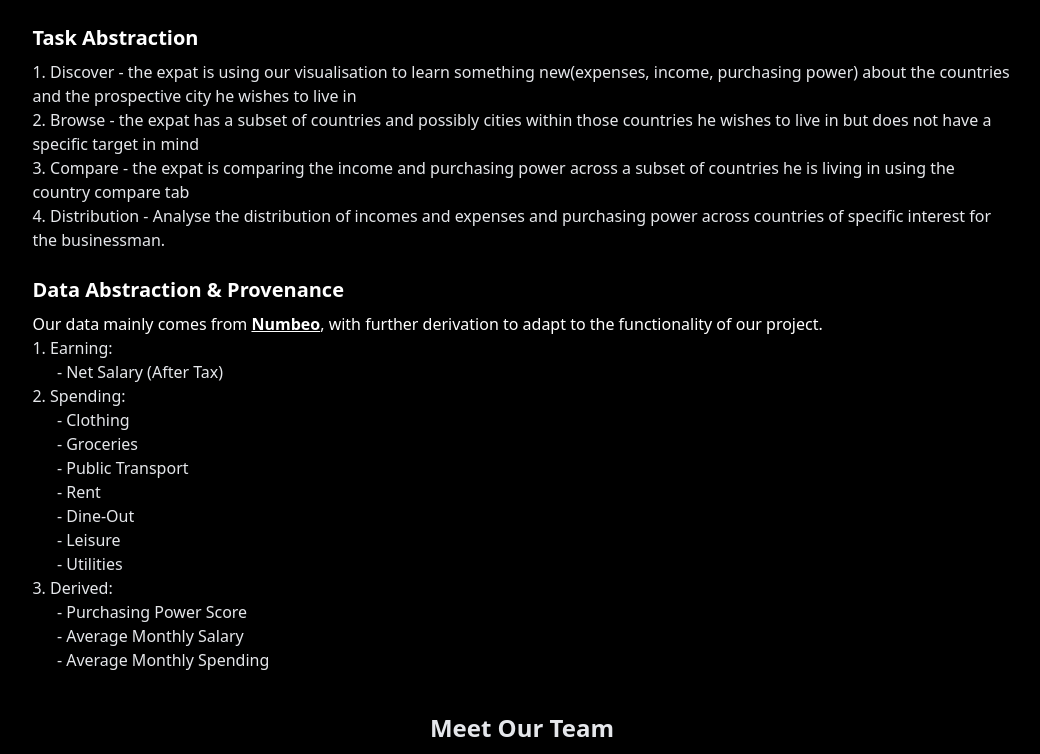
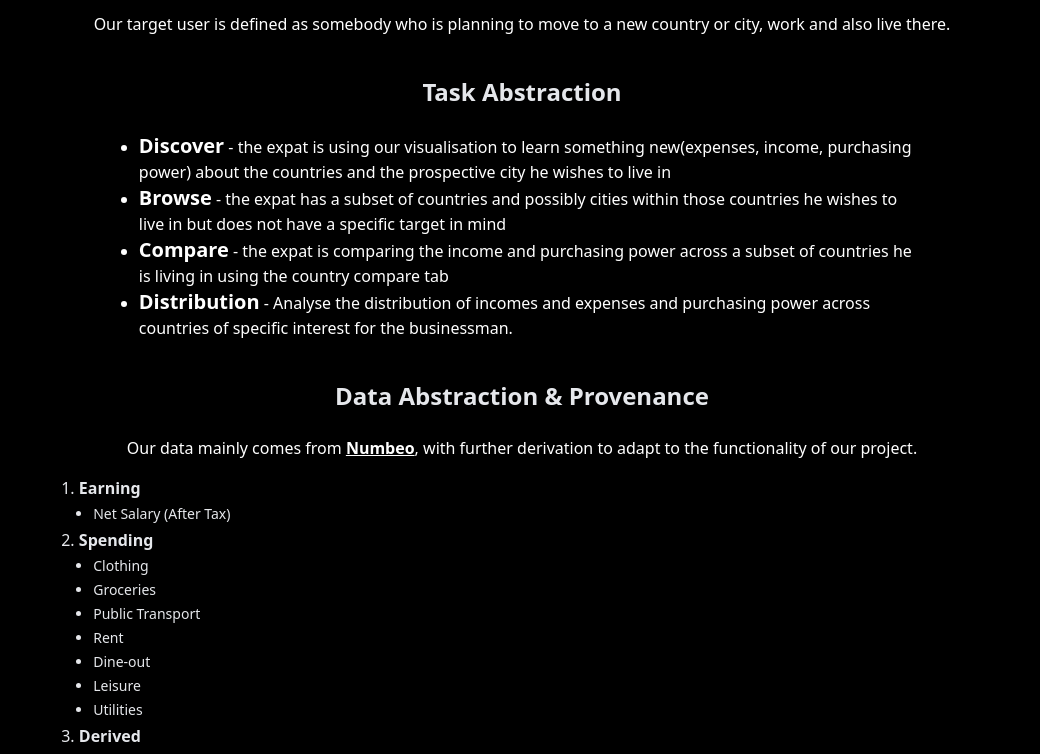
Before and after one commit to Juin28/Income_Expense_Atlas, a React (Vite) app: page /DH2321_Project/information in a window 1280 px wide. Shown: the part 1144-1898 px from the top of the page, without its empty margins (118-1158 px from the left). Built offline with nearby package versions, Linux system fonts and the light colour scheme.

Commit message:
format information page

```diff
--- a/src/pages/InformationPage.jsx
+++ b/src/pages/InformationPage.jsx
@@ -39,86 +39,62 @@ export default function InformationPage() {
                         Users are expected to possess a foundational understanding of web applications and data interpretation, enabling them to engage meaningfully with the presented information.
                         Additionally, the application features a budget visualizer, which allows users to estimate their potential expenditures across different categories based on their input budget, providing a clearer understanding of anticipated spending in diverse countries.
                     </p>
-                    <p>
-                        &nbsp;&nbsp;&nbsp;&nbsp;&nbsp;&nbsp;&nbsp;&nbsp;&nbsp;&nbsp;&nbsp;&nbsp;
-                    </p>
-                    <h3 className="font-semibold text-xl mb-2">User Definition</h3>
-                    <p>
+                </div>
+
+                <h2 className="text-2xl font-bold text-center text-gray-200 mb-6">User Definition</h2>
+                <div className="mb-10 w-[85%] mx-auto text-center">
+                    <p className="mb-4">
                         Our target user is defined as somebody who is planning to move to a new country or city, work and also live there.
                     </p>
-                    <p>
-                        &nbsp;&nbsp;&nbsp;&nbsp;&nbsp;&nbsp;&nbsp;&nbsp;&nbsp;&nbsp;&nbsp;&nbsp;
-                    </p>
-                    <h3 className="font-semibold text-xl mb-2">Task Abstraction</h3>
+                </div>
+
+                <h2 className="text-2xl font-bold text-center text-gray-200 mb-6">Task Abstraction</h2>
+                <ul className="list-disc pl-5 mb-10 w-[70%] mx-auto">
+                    <li>
+                        <strong className="text-xl">Discover</strong> - the expat is using our visualisation to learn something new(expenses, income, purchasing power) about the countries and the prospective city he wishes to live in
+                    </li>
+                    <li>
+                        <strong className="text-xl">Browse</strong> - the expat has a subset of countries and possibly cities within those countries he wishes to live in but does not have a specific target in mind
+                    </li>
+                    <li>
+                        <strong className="text-xl">Compare</strong> - the expat is comparing the income and purchasing power across a subset of countries he is living in using the country compare tab
+                    </li>
+                    <li>
+                        <strong className="text-xl">Distribution</strong> - Analyse the distribution of incomes and expenses and purchasing power across countries of specific interest for the businessman.
+                    </li>
+                </ul>
+
+                <h2 className="text-2xl font-bold text-center text-gray-200 mb-6">Data Abstraction & Provenance</h2>
+                <p className="text-center mb-4">
+                    Our data mainly comes from <a className="font-bold underline"  href="https://www.numbeo.com/cost-of-living/">Numbeo</a>, with further derivation to adapt to the functionality of our project.
+                </p>
+                <div className="mb-5 w-[80%] mx-auto">
                     <ol className="list-decimal list-inside text-gray-200">
                         <li>
-                            Discover - the expat is using our visualisation to learn something new(expenses, income, purchasing power) about the countries and the prospective city he wishes to live in
+                            <strong>Earning</strong>
+                            <ul className="list-disc ml-4  text-sm">
+                                <li className="my-1 ml-4">Net Salary (After Tax)</li>
+                            </ul>
                         </li>
                         <li>
-                            Browse - the expat has a subset of countries and possibly cities within those countries he wishes to live in but does not have a specific target in mind
+                            <strong>Spending</strong>
+                            <ul className="list-disc ml-4  text-sm">
+                                <li className="my-1 ml-4">Clothing</li>
+                                <li className="my-1 ml-4">Groceries</li>
+                                <li className="my-1 ml-4">Public Transport</li>
+                                <li className="my-1 ml-4">Rent</li>
+                                <li className="my-1 ml-4">Dine-out</li>
+                                <li className="my-1 ml-4">Leisure</li>
+                                <li className="my-1 ml-4">Utilities</li>
+                            </ul>
                         </li>
                         <li>
-                            Compare - the expat is comparing the income and purchasing power across a subset of countries he is living in using the country compare tab
-                        </li>
-                        <li>
-                            Distribution - Analyse the distribution of incomes and expenses and purchasing power across countries of specific interest for the businessman.
-                        </li>
-                    </ol>
-                    <p>
-                        &nbsp;&nbsp;&nbsp;&nbsp;&nbsp;&nbsp;&nbsp;&nbsp;&nbsp;&nbsp;&nbsp;&nbsp;
-                    </p>
-                    <h3 className="font-semibold text-xl mb-2">Data Abstraction & Provenance</h3>
-                    <p>
-                        Our data mainly comes from <a className="font-bold underline"  href="https://www.numbeo.com/cost-of-living/">Numbeo</a>, with further derivation to adapt to the functionality of our project.
-                    </p>
-                    <ol className="list-decimal list-inside text-gray-200">
-                        <li>
-                            Earning:
-                            <div className="w-[95%] mx-auto">
-                                <p>
-                                    - Net Salary (After Tax)
-                                </p>
-                            </div>
-                        </li>
-                        <li>
-                            Spending:
-                            <div className="w-[95%] mx-auto">
-                                <p>
-                                    - Clothing
-                                </p>
-                                <p>
-                                    - Groceries
-                                </p>
-                                <p>
-                                    - Public Transport
-                                </p>
-                                <p>
-                                    - Rent
-                                </p>
-                                <p>
-                                    - Dine-Out
-                                </p>
-                                <p>
-                                    - Leisure
-                                </p>
-                                <p>
-                                    - Utilities
-                                </p>
-                            </div>
-                        </li>
-                        <li>
-                            Derived:
-                            <div className="w-[95%] mx-auto">
-                                <p>
-                                    - Purchasing Power Score
-                                </p>
-                                <p>
-                                    - Average Monthly Salary
-                                </p>
-                                <p>
-                                    - Average Monthly Spending
-                                </p>
-                            </div>
+                            <strong>Derived</strong>
+                            <ul className="list-disc ml-4  text-sm">
+                                <li className="my-1 ml-4">Purchasing Power Score</li>
+                                <li className="my-1 ml-4">Average Monthly Salary</li>
+                                <li className="my-1 ml-4">Average Monthly Spending</li>
+                            </ul>
                         </li>
                     </ol>
                 </div>
@@ -304,7 +280,7 @@ export default function InformationPage() {
                         </li>
                     </ol>
                 </div>
-                <div className="mb-5 w-[85%] mx-auto">
+                <div className="mb-10 w-[85%] mx-auto">
                     <h3 className="font-semibold text-xl mb-2">Acknowledgement</h3>
                     <ol className="list-decimal list-inside text-gray-200">
                         <li>
@@ -314,7 +290,7 @@ export default function InformationPage() {
                 </div>
 
                 <h2 className="text-2xl font-bold text-center text-gray-200 mb-6">GitHub Repository</h2>
-                <div className="mb-10 w-[85%] mx-auto">
+                <div className="mb-5 w-[85%] mx-auto text-center">
                     <p className="mb-4">
                         Click on <a className="font-bold text-cyan-200" href="https://github.com/Juin28/DH2321_Project">the link</a> for the codes and dataset for our project.
                         The codes can be found at <a className="font-bold text-cyan-200" href="https://github.com/Juin28/DH2321_Project/tree/main/src">/src</a>, while the dataset is stored at <a className="font-bold text-cyan-200" href="https://github.com/Juin28/DH2321_Project/tree/main/src/data">/src/data</a>.
```
